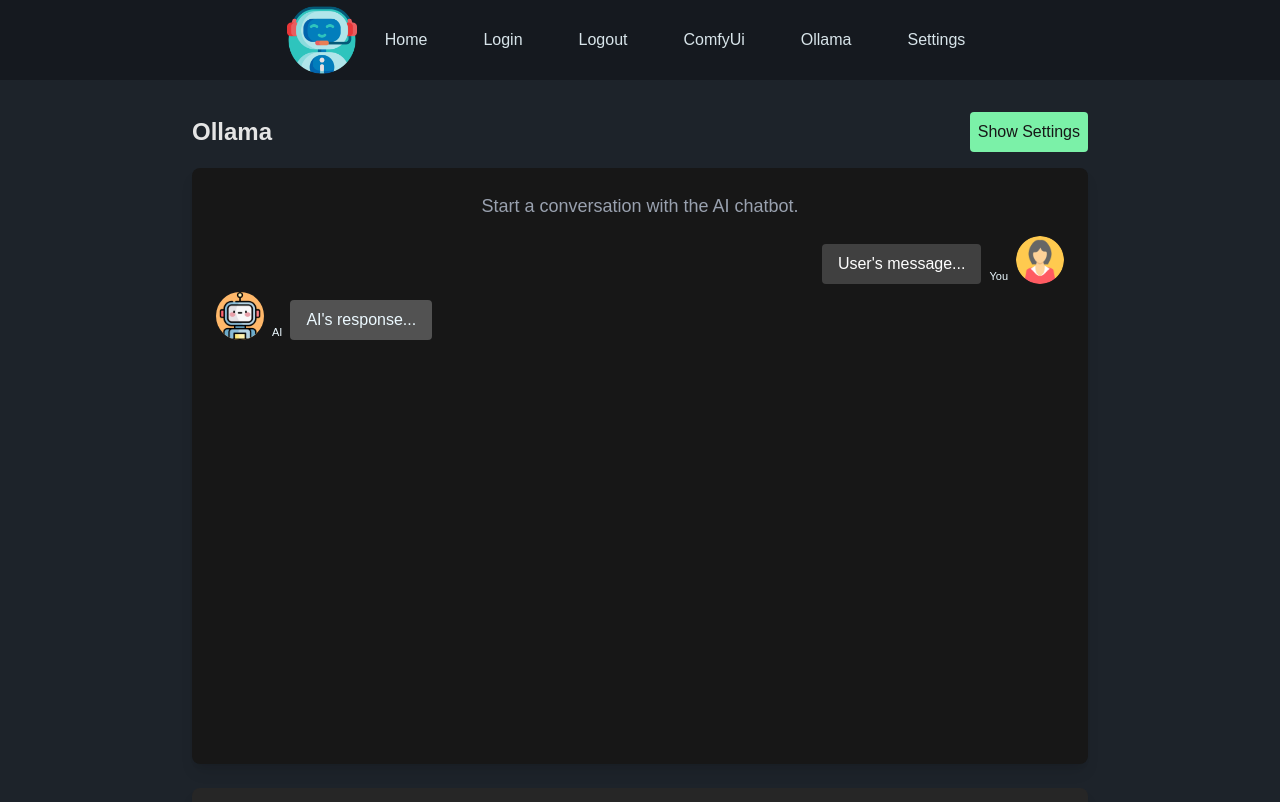
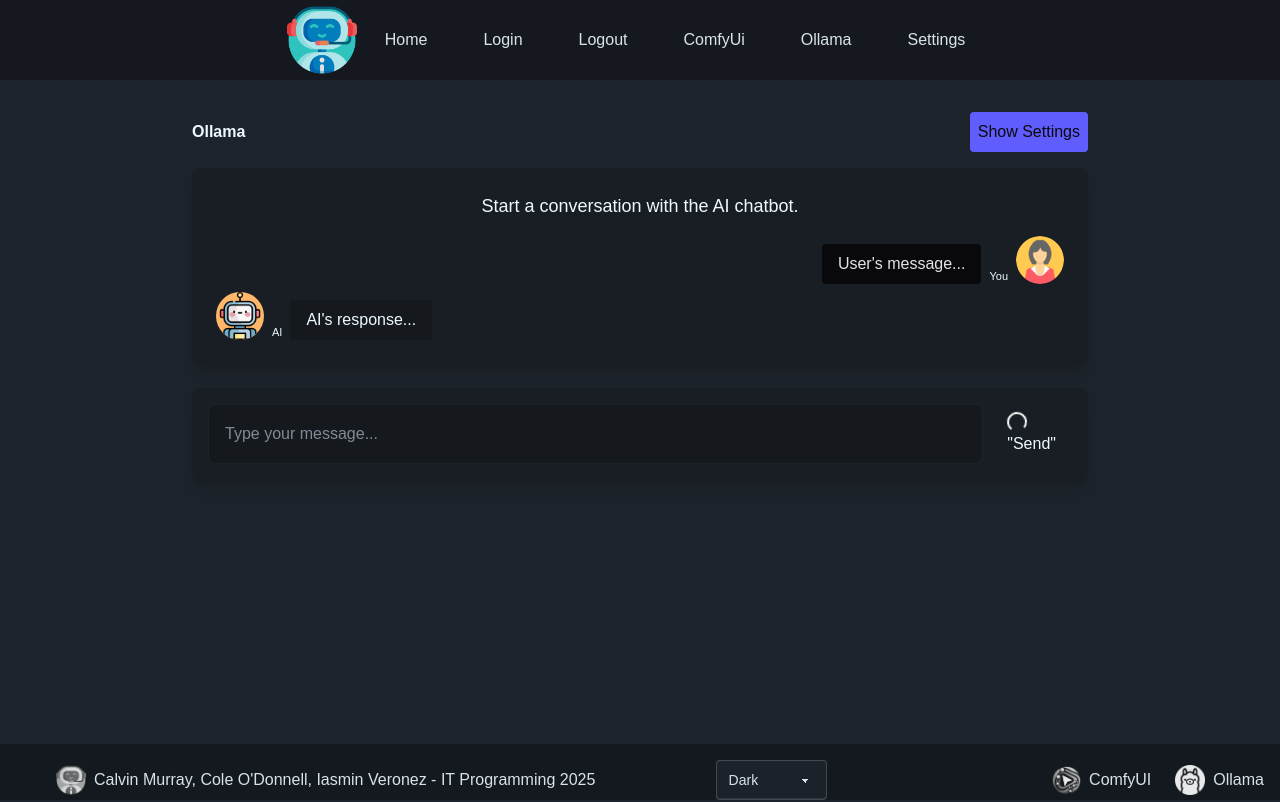
Before and after one commit to domhnail/remote-local-wrapper, a Next.js app: page /ollama/chat in a window 1280 px wide. Shown: the top 802 px of the page. Built offline with nearby package versions, Linux system fonts and the light colour scheme.

Commit message:
updated chat styles

```diff
--- a/src/app/ollama/chat/page.js
+++ b/src/app/ollama/chat/page.js
@@ -11,14 +11,14 @@ export default function OllamaChat() {
     const [topP, setTopP] = useState(0.95);
 
   return (
-    <div className="min-h-screen flex flex-col items-center p-4">
+    <div className="flex flex-col items-center p-4">
     <div className="w-full max-w-4xl flex flex-col flex-grow">
         {/* Header */}
         <div className="flex justify-between items-center mb-4">
-            <h1 className="text-2xl font-bold text-neutral-200">Ollama</h1>
+            <h1 className="text-2xl font-bold text-base">Ollama</h1>
             <button
                 onClick={() => setShowSettings(!showSettings)}
-                className="text-m bg-green-300 text-neutral-900 rounded p-2"
+                className="text-m bg-primary text-neutral rounded p-2"
             >
                 {showSettings ? 'Hide' : 'Show'} Settings
             </button>
@@ -28,13 +28,14 @@ export default function OllamaChat() {
         {showSettings && (
             <div className="mb-4 p-4 bg-[var(--primary)] shadow-md text-[var(--foreground)]">
                 <div className="grid grid-cols-2 gap-6">
+
                     {/* Left Column - Model Selection */}
                     <div>
                         <form>
-                            <label className="block mb-2 text-lg font-medium text-gray-900 border-b-4 border-green-300 dark:text-white">
+                            <label className="block mb-2 text-lg font-medium text-base-content border-b-4 border-primary">
                                 Select a Model
                             </label>
-                            <select className="bg-neutral-700 border border-neutral-600 text-neutral-100 text-sm rounded-lg block w-full p-2.5">
+                            <select className="bg-base-200 border border-base-200 text-base-content text-sm rounded-lg block w-full p-2.5">
                                 <option defaultValue="Model 1">Model 1</option>
                                 <option value="Model 2">Model 2</option>
                                 <option value="Model 3">Model 3</option>
@@ -42,7 +43,7 @@ export default function OllamaChat() {
                             </select>
                             <button
                                 type="submit"
-                                className="w-full p-2 mt-2 bg-neutral-900 text-green-300 rounded hover:bg-neutral-800"
+                                className="w-full p-2 mt-2 bg-base-300 text-base-content rounded hover:opacity-80"
                             >
                                 Submit
                             </button>
@@ -52,7 +53,7 @@ export default function OllamaChat() {
                     {/* Right Column - Settings */}
                     <div>
                         <div className="mb-2">
-                            <label className="block text-sm font-medium">Max Tokens: {maxTokens}</label>
+                            <label className="block text-sm font-medium text-base-content">Max Tokens: {maxTokens}</label>
                             <input
                                 type="range"
                                 min="1"
@@ -64,7 +65,7 @@ export default function OllamaChat() {
                         </div>
 
                         <div className="mb-2">
-                            <label className="block text-sm font-medium">Temperature: {temperature}</label>
+                            <label className="block text-sm font-medium text-base-content">Temperature: {temperature}</label>
                             <input
                                 type="range"
                                 step="0.1"
@@ -77,7 +78,7 @@ export default function OllamaChat() {
                         </div>
 
                         <div>
-                            <label className="block text-sm font-medium">Top-P: {topP}</label>
+                            <label className="block text-sm font-medium text-base-content">Top-P: {topP}</label>
                             <input
                                 type="range"
                                 step="0.05"
@@ -94,9 +95,9 @@ export default function OllamaChat() {
         )}
 
         {/* Chat History */}
-        <div className="flex-grow overflow-y-auto mb-6 rounded-lg bg-neutral-900 shadow-lg p-6 scrollbar-thin scrollbar-thumb-gray-600 scrollbar-track-gray-800" style={{ maxHeight: 'calc(100vh - 200px)' }}>
+        <div className="flex-grow overflow-y-auto mb-6 rounded-lg bg-base-200 shadow-lg p-6 scrollbar-thin scrollbar-thumb-gray-600 scrollbar-track-gray-800" style={{ maxHeight: 'calc(100vh - 200px)' }}>
             <div className="h-full flex flex-col items-center justify-center text-gray-400">
-              <p className="text-center mb-4 text-lg">Start a conversation with the AI chatbot.</p>
+              <p className="text-center mb-4 text-lg text-base-content">Start a conversation with the AI chatbot.</p>
             </div>
             <div className="space-y-4">
                 <div className="space-y-2">
@@ -105,7 +106,7 @@ export default function OllamaChat() {
                   <div className="flex justify-end">
                     <div className="flex flex-col items-end w-[80%]">
                       <div className="flex items-end gap-2">
-                      <div className="chat-bubble bg-neutral-700 text-white">User's message...</div>
+                      <div className="chat-bubble bg-neutral text-neutral-content">User's message...</div>
                       <div className="chat-header">You</div>
                         <img
                           src="/human.png"
@@ -126,7 +127,7 @@ export default function OllamaChat() {
                           className="w-12 h-12 rounded-full bg-orange-300"
                         />
                           <div className="chat-header">AI</div>
-                          <div className="chat-bubble bg-neutral-600">AI's response...</div>
+                          <div className="chat-bubble bg-base-300">AI's response...</div>
                       </div>
                     </div>
                   </div>
@@ -135,14 +136,14 @@ export default function OllamaChat() {
         </div>
 
         {/* Input Form */}
-        <form className="bg-neutral-800 p-4 rounded-lg shadow-lg">
+        <form className="bg-base-200 p-4 rounded-lg shadow-lg">
 
           <div className="flex gap-2">
             <input
               type="text"
               onChange={(e) => setMessage(e.target.value)}
               placeholder="Type your message..."
-              className="flex-grow px-4 py-2 border border-neutral-600 bg-neutral-700 text-neutral-200 rounded-lg focus:outline-none focus:ring-2 focus:ring-neutral-500 focus:border-transparent"
+              className="flex-grow px-4 py-2 border border-base-100 bg-base-300 text-base rounded-lg focus:outline-none focus:ring-2 focus:ring-base focus:border-transparent"
             />
             <button
               type="submit"
```
